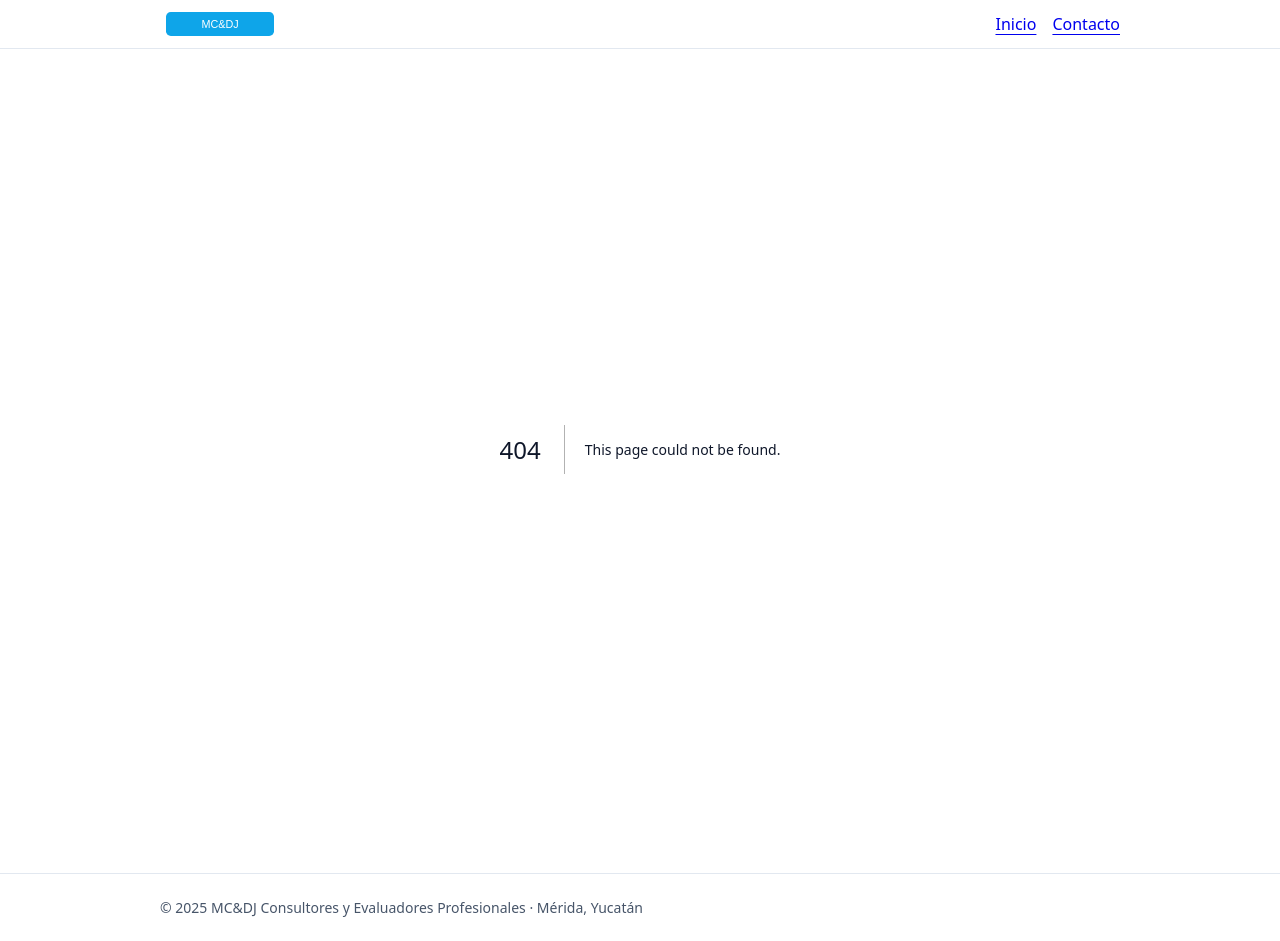
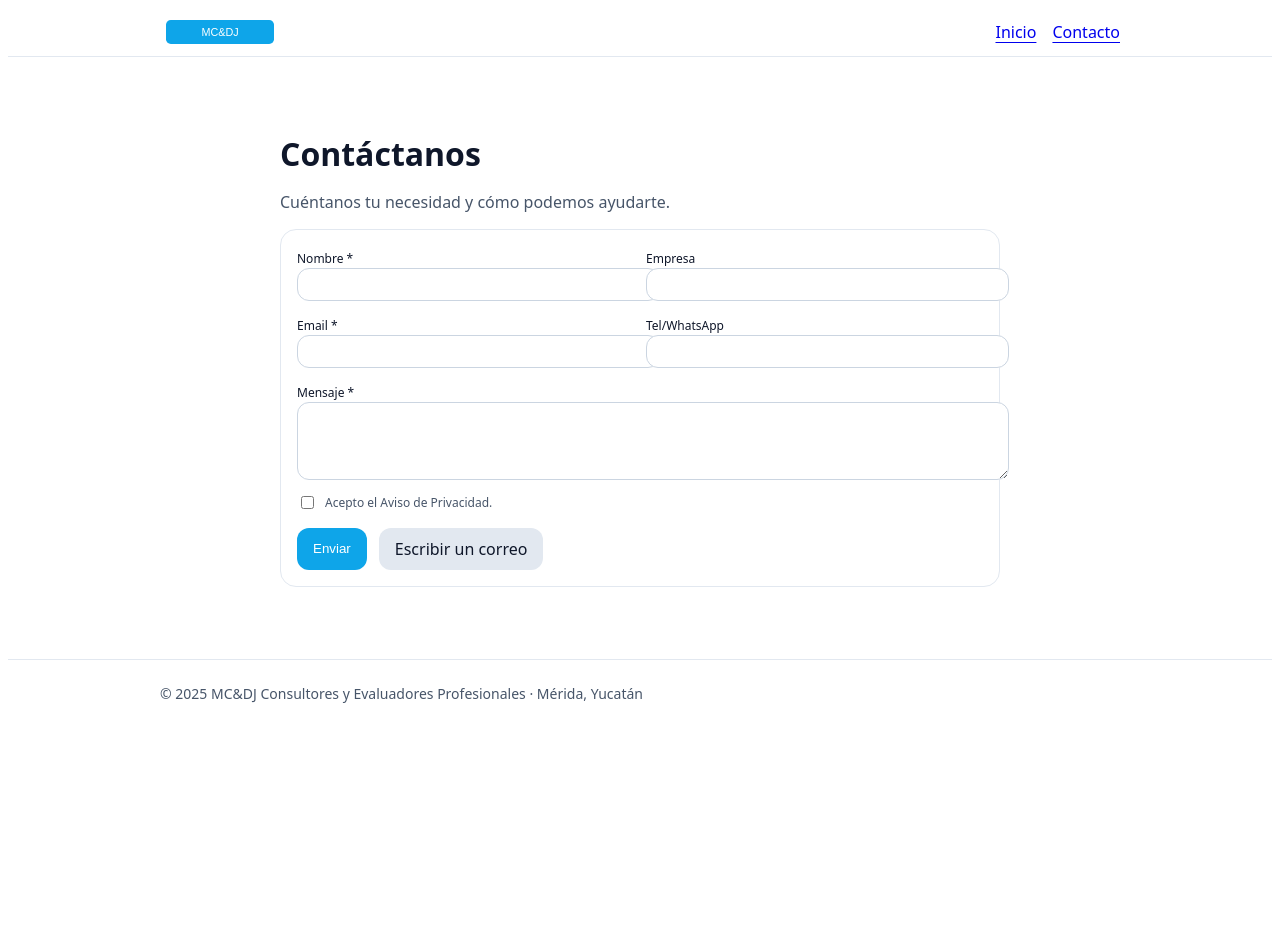
Before and after one commit to diegopuerto24/mcydj-web, a Next.js app: page /contacto in a window 1280 px wide. Before the commit this address had no page. After the commit the page ends 800 px from the top, so only its background shows below. Built offline with nearby package versions, Linux system fonts and the light colour scheme.

Commit message:
Create page.js

```diff
--- /dev/null
+++ b/app/contacto/page.js
@@ -0,0 +1,80 @@
+"use client";
+import { useState } from "react";
+
+export default function Contacto() {
+  const [loading, setLoading] = useState(false);
+  const [ok, setOk] = useState("");
+  const [err, setErr] = useState("");
+
+  async function onSubmit(e) {
+    e.preventDefault();
+    setOk(""); setErr(""); setLoading(true);
+    const data = Object.fromEntries(new FormData(e.currentTarget).entries());
+    try {
+      const res = await fetch("/api/contact", {
+        method: "POST",
+        headers: {"Content-Type":"application/json"},
+        body: JSON.stringify(data)
+      });
+      const j = await res.json();
+      if (!res.ok) throw new Error(j.error || "Error al enviar");
+      setOk("¡Gracias! Te contactaremos pronto.");
+      e.currentTarget.reset();
+    } catch (e) {
+      setErr(e.message || "Ocurrió un error");
+    } finally {
+      setLoading(false);
+    }
+  }
+
+  return (
+    <section style={{maxWidth:720, margin:"0 auto", padding:"48px 16px"}}>
+      <h1 style={{fontSize:32, marginBottom:12}}>Contáctanos</h1>
+      <p style={{color:"#475569", marginBottom:16}}>
+        Cuéntanos tu necesidad y cómo podemos ayudarte.
+      </p>
+
+      <form onSubmit={onSubmit} style={{border:"1px solid #e2e8f0", borderRadius:16, padding:16}}>
+        <div style={{display:"grid", gap:12, gridTemplateColumns:"1fr 1fr"}}>
+          <div>
+            <label style={{fontSize:12}}>Nombre *</label>
+            <input name="name" required style={{width:"100%", padding:"8px 12px", borderRadius:12, border:"1px solid #cbd5e1"}} />
+          </div>
+          <div>
+            <label style={{fontSize:12}}>Empresa</label>
+            <input name="company" style={{width:"100%", padding:"8px 12px", borderRadius:12, border:"1px solid #cbd5e1"}} />
+          </div>
+          <div>
+            <label style={{fontSize:12}}>Email *</label>
+            <input name="email" type="email" required style={{width:"100%", padding:"8px 12px", borderRadius:12, border:"1px solid #cbd5e1"}} />
+          </div>
+          <div>
+            <label style={{fontSize:12}}>Tel/WhatsApp</label>
+            <input name="phone" style={{width:"100%", padding:"8px 12px", borderRadius:12, border:"1px solid #cbd5e1"}} />
+          </div>
+        </div>
+
+        <div style={{marginTop:12}}>
+          <label style={{fontSize:12}}>Mensaje *</label>
+          <textarea name="message" rows={4} required style={{width:"100%", padding:"8px 12px", borderRadius:12, border:"1px solid #cbd5e1"}} />
+        </div>
+
+        <label style={{display:"flex", alignItems:"center", gap:8, fontSize:12, color:"#475569", marginTop:8}}>
+          <input type="checkbox" required /> Acepto el Aviso de Privacidad.
+        </label>
+
+        <div style={{marginTop:16, display:"flex", gap:12}}>
+          <button disabled={loading} style={{padding:"10px 16px", background:"#0ea5e9", color:"#fff", borderRadius:12, border:"none"}}>
+            {loading ? "Enviando..." : "Enviar"}
+          </button>
+          <a href="mailto:contacto@mcydj.mx" style={{padding:"10px 16px", background:"#e2e8f0", color:"#0f172a", borderRadius:12, textDecoration:"none"}}>
+            Escribir un correo
+          </a>
+        </div>
+
+        {ok && <div style={{color:"#16a34a", marginTop:12}}>{ok}</div>}
+        {err && <div style={{color:"#dc2626", marginTop:12}}>{err}</div>}
+      </form>
+    </section>
+  );
+}
```
